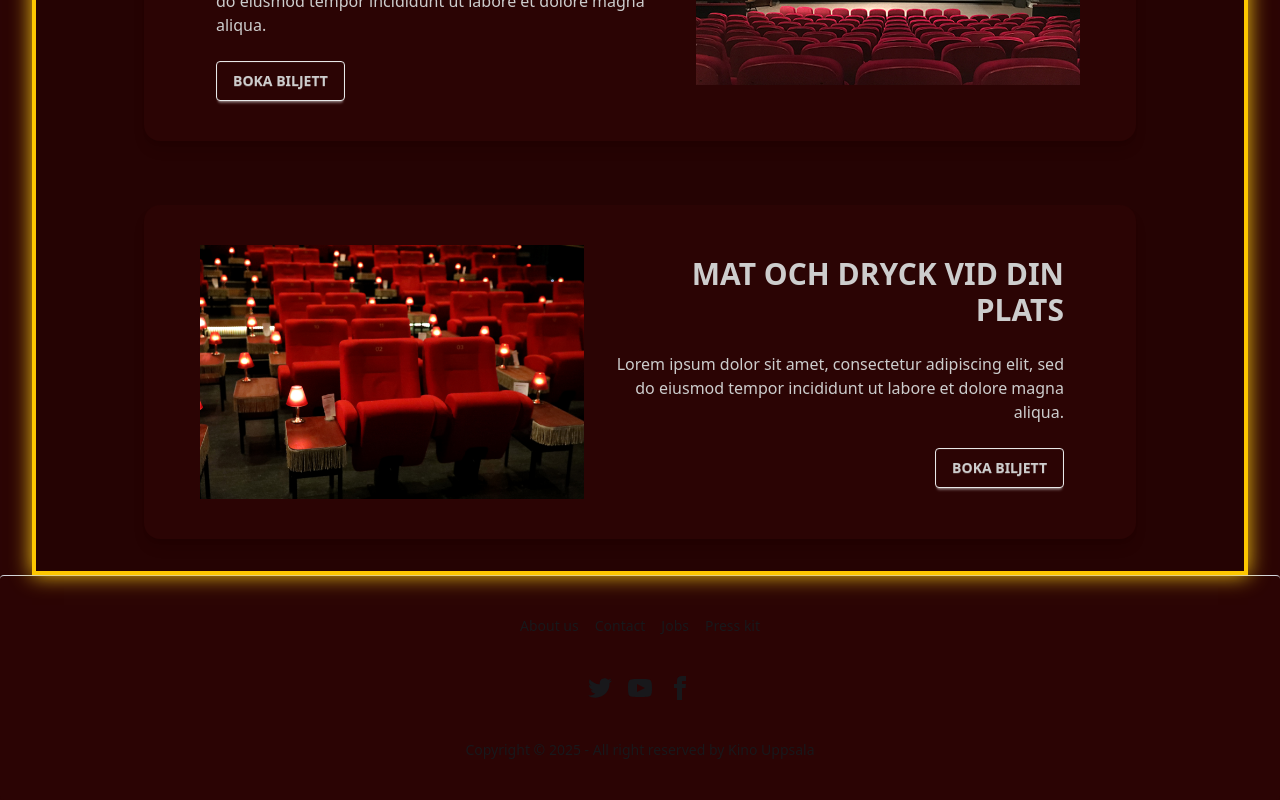
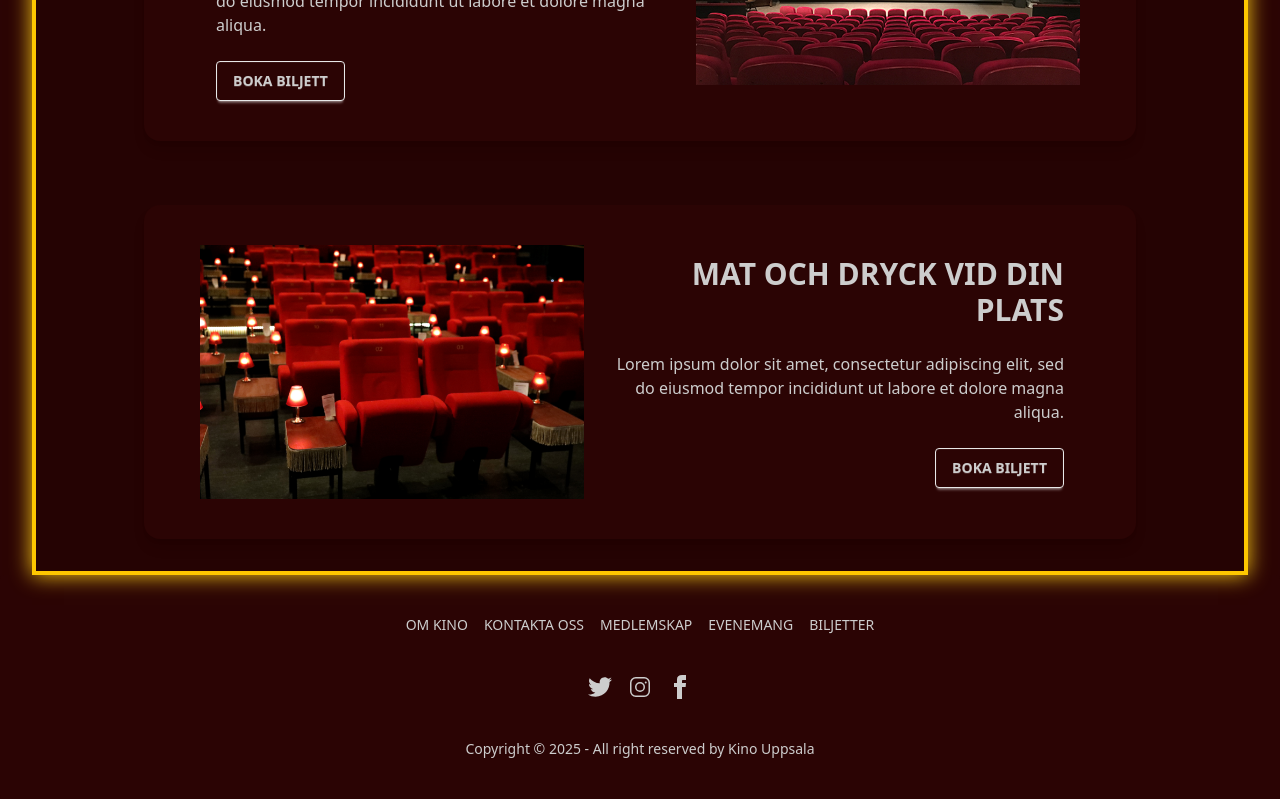
Before and after one commit to alfredbrannare/kino-nextjs-app, a Next.js app: page / in a window 1280 px wide. Shown: the part 3079-3879 px from the top of the page. Built offline with nearby package versions, Linux system fonts and the light colour scheme; no server answers; the database is empty.

Commit message:
updated footer

```diff
--- a/src/components/Footer.jsx
+++ b/src/components/Footer.jsx
@@ -3,16 +3,17 @@ import Image from 'next/image';
 
 const Footer = () => {
     return (
-        <footer className="footer footer-horizontal footer-center bg-[#2B0404] text-base-content rounded p-10 border-t border-t-gray-300">
+        <footer className="footer footer-horizontal footer-center bg-[#2B0404] text-[#CDCDCD] rounded p-10">
             <nav className="grid grid-flow-col gap-4">
-                <a className="link link-hover">About us</a>
-                <a className="link link-hover">Contact</a>
-                <a className="link link-hover">Jobs</a>
-                <a className="link link-hover">Press kit</a>
+                <a className="link link-hover">OM KINO</a>
+                <a className="link link-hover">KONTAKTA OSS</a>
+                <a className="link link-hover">MEDLEMSKAP</a>
+                <a className="link link-hover">EVENEMANG</a>
+                <a className="link link-hover">BILJETTER</a>
             </nav>
             <nav>
                 <div className="grid grid-flow-col gap-4">
-                    <a>
+                    <a aria-label="Twitter">
                         <svg
                             xmlns="http://www.w3.org/2000/svg"
                             width="24"
@@ -23,18 +24,18 @@ const Footer = () => {
                                 d="M24 4.557c-.883.392-1.832.656-2.828.775 1.017-.609 1.798-1.574 2.165-2.724-.951.564-2.005.974-3.127 1.195-.897-.957-2.178-1.555-3.594-1.555-3.179 0-5.515 2.966-4.797 6.045-4.091-.205-7.719-2.165-10.148-5.144-1.29 2.213-.669 5.108 1.523 6.574-.806-.026-1.566-.247-2.229-.616-.054 2.281 1.581 4.415 3.949 4.89-.693.188-1.452.232-2.224.084.626 1.956 2.444 3.379 4.6 3.419-2.07 1.623-4.678 2.348-7.29 2.04 2.179 1.397 4.768 2.212 7.548 2.212 9.142 0 14.307-7.721 13.995-14.646.962-.695 1.797-1.562 2.457-2.549z"></path>
                         </svg>
                     </a>
-                    <a>
+                    <a aria-label="Instagram">
                         <svg
                             xmlns="http://www.w3.org/2000/svg"
                             width="24"
                             height="24"
                             viewBox="0 0 24 24"
-                            className="fill-current">
-                            <path
-                                d="M19.615 3.184c-3.604-.246-11.631-.245-15.23 0-3.897.266-4.356 2.62-4.385 8.816.029 6.185.484 8.549 4.385 8.816 3.6.245 11.626.246 15.23 0 3.897-.266 4.356-2.62 4.385-8.816-.029-6.185-.484-8.549-4.385-8.816zm-10.615 12.816v-8l8 3.993-8 4.007z"></path>
+                            className="fill-current"
+                        >
+                            <path d="M7.75 2h8.5A5.75 5.75 0 0 1 22 7.75v8.5A5.75 5.75 0 0 1 16.25 22h-8.5A5.75 5.75 0 0 1 2 16.25v-8.5A5.75 5.75 0 0 1 7.75 2zm0 1.5A4.25 4.25 0 0 0 3.5 7.75v8.5A4.25 4.25 0 0 0 7.75 20.5h8.5A4.25 4.25 0 0 0 20.5 16.25v-8.5A4.25 4.25 0 0 0 16.25 3.5h-8.5zM12 7a5 5 0 1 1 0 10 5 5 0 0 1 0-10zm0 1.5a3.5 3.5 0 1 0 0 7 3.5 3.5 0 0 0 0-7zm5.75-2a1 1 0 1 1 0 2 1 1 0 0 1 0-2z" />
                         </svg>
                     </a>
-                    <a>
+                    <a aria-label="Facebook">
                         <svg
                             xmlns="http://www.w3.org/2000/svg"
                             width="24"
```
